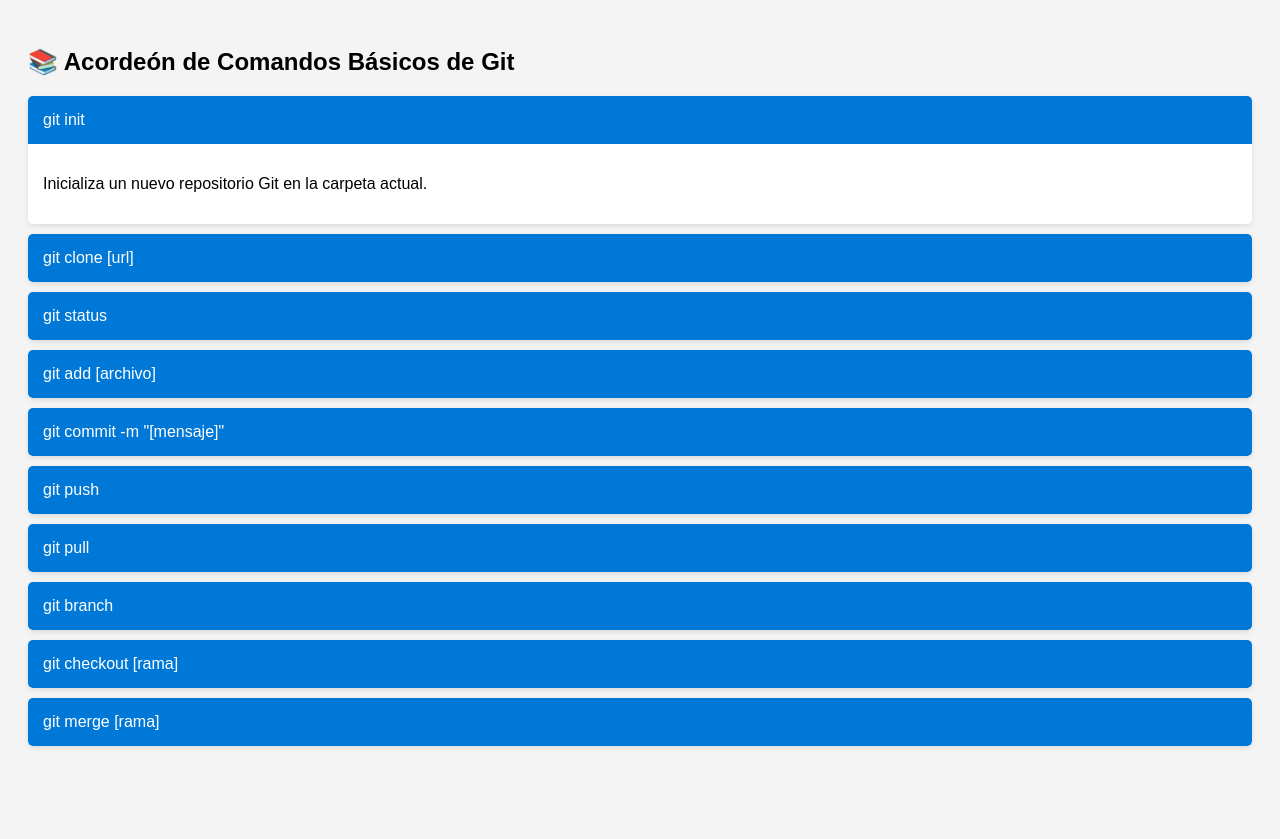
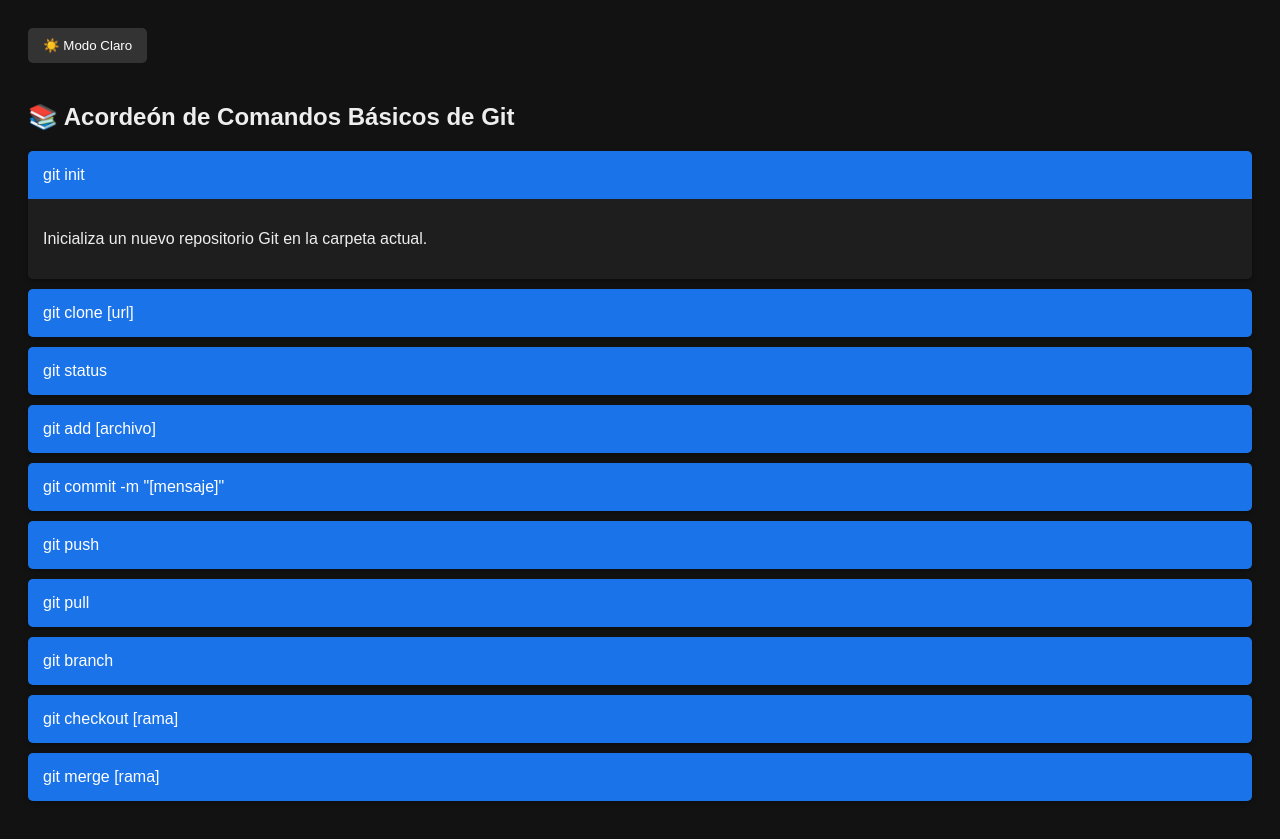
Before and after one commit to kraysek/proyectos, a plain HTML site: page index.html in a window 1280 px wide. Both pictures are taken after a click on the button "git init". Before the commit the page ends 800 px from the top, so only its background shows below. Drawn offline with Linux system fonts and the light colour scheme.

Commit message:
modificacion de color

```diff
--- a/index.html
+++ b/index.html
@@ -1,27 +1,57 @@
 <!DOCTYPE html>
-<html lang="es">
+<html lang="es" data-theme="dark"> <!-- Modo oscuro activado por defecto -->
 <head>
   <meta charset="UTF-8" />
   <meta name="viewport" content="width=device-width, initial-scale=1.0"/>
   <title>Acordeón de Comandos Git</title>
   <style>
+    :root {
+      --bg-color: #f4f4f4;
+      --card-bg: #fff;
+      --header-bg: #0078d7;
+      --text-color: #000;
+      --button-bg: #0078d7;
+      --button-text: white;
+    }
+
+    [data-theme="dark"] {
+      --bg-color: #121212;
+      --card-bg: #1e1e1e;
+      --header-bg: #1a73e8;
+      --text-color: #eee;
+      --button-bg: #333;
+      --button-text: white;
+    }
+
     body {
       font-family: Arial, sans-serif;
       padding: 20px;
-      background-color: #f4f4f4;
+      background-color: var(--bg-color);
+      color: var(--text-color);
+      transition: background-color 0.3s, color 0.3s;
+    }
+
+    .toggle-theme {
+      background-color: var(--button-bg);
+      color: var(--button-text);
+      border: none;
+      padding: 10px 15px;
+      border-radius: 5px;
+      cursor: pointer;
+      margin-bottom: 20px;
     }
 
     .accordion {
-      background-color: #fff;
+      background-color: var(--card-bg);
       border-radius: 5px;
-      box-shadow: 0 2px 5px rgba(0,0,0,0.1);
+      box-shadow: 0 2px 5px rgba(0, 0, 0, 0.3);
       margin-bottom: 10px;
       overflow: hidden;
     }
 
     .accordion-header {
-      background-color: #0078d7;
-      color: white;
+      background-color: var(--header-bg);
+      color: var(--button-text);
       cursor: pointer;
       padding: 15px;
       font-size: 16px;
@@ -33,11 +63,14 @@
     .accordion-content {
       display: none;
       padding: 15px;
-      background-color: #fff;
+      background-color: var(--card-bg);
+      transition: background-color 0.3s;
     }
   </style>
 </head>
 <body>
+
+  <button class="toggle-theme" id="themeToggle">☀️ Modo Claro</button>
 
   <h2>📚 Acordeón de Comandos Básicos de Git</h2>
 
@@ -115,16 +148,35 @@
   <script>
     // Funcionalidad del acordeón
     const headers = document.querySelectorAll('.accordion-header');
-
     headers.forEach(header => {
       header.addEventListener('click', () => {
         const content = header.nextElementSibling;
-        if (content.style.display === 'block') {
-          content.style.display = 'none';
-        } else {
-          content.style.display = 'block';
-        }
+        content.style.display = content.style.display === 'block' ? 'none' : 'block';
       });
+    });
+
+    // Funcionalidad del modo oscuro
+    const toggleBtn = document.getElementById('themeToggle');
+    const htmlElement = document.documentElement;
+
+    // Cargar tema guardado
+    const savedTheme = localStorage.getItem('theme');
+    if (savedTheme) {
+      htmlElement.setAttribute('data-theme', savedTheme);
+      toggleBtn.textContent = savedTheme === 'dark' ? '☀️ Modo Claro' : '🌙 Modo Oscuro';
+    }
+
+    toggleBtn.addEventListener('click', () => {
+      const currentTheme = htmlElement.getAttribute('data-theme');
+      if (currentTheme === 'dark') {
+        htmlElement.setAttribute('data-theme', 'light');
+        toggleBtn.textContent = '☀️ Modo Claro';
+        localStorage.setItem('theme', 'light');
+      } else {
+        htmlElement.setAttribute('data-theme', 'dark');
+        toggleBtn.textContent = '🌙 Modo Oscuro';
+        localStorage.setItem('theme', 'dark');
+      }
     });
   </script>
 
```
